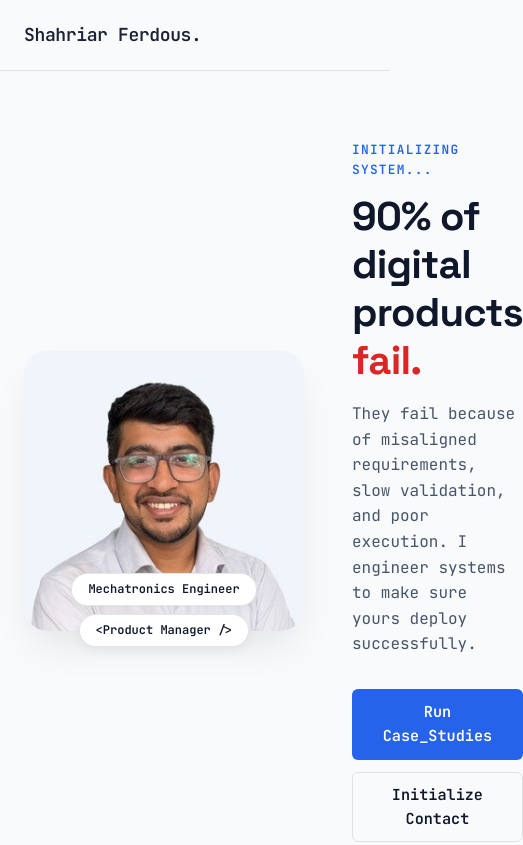
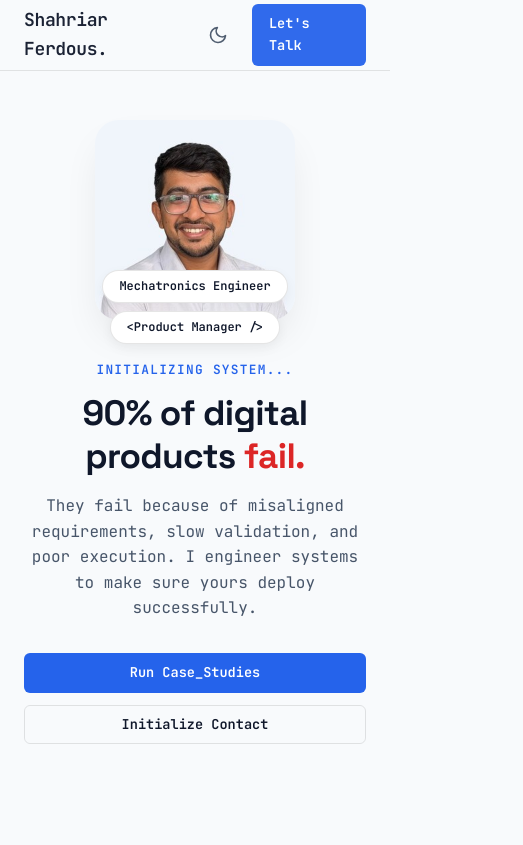
Before and after one commit to SFOcean/master-site-v1.0, a plain HTML site: page index.html in a window 390 px wide. Shown: the top 845 px of the page, 523 px wide, since content can reach past the window. Drawn offline with Linux system fonts and the light colour scheme.

Commit message:
fix: Implemented full mobile responsiveness (v1.3.0)

```diff
--- a/css/style.css
+++ b/css/style.css
@@ -461,17 +461,95 @@ a {
 
 /* Mobile Responsiveness */
 @media (max-width: 768px) {
+
+    /* Global Adjustments */
+    :root {
+        --section-pad: 50px 0;
+        /* Tighter padding for mobile */
+    }
+
+    body {
+        font-size: 0.9rem;
+        /* Slightly scale down base font */
+    }
+
+    /* Navigation */
     .nav {
+        gap: 16px;
+    }
+
+    .nav a:not(.btn) {
         display: none;
-        /* Add mobile menu logic later if needed */
+        /* Hide text links to save space */
+    }
+
+    .btn {
+        padding: 8px 16px;
+        font-size: 0.85rem;
+    }
+
+    /* Hero Section */
+    .hero {
+        padding: 120px 0 60px;
+    }
+
+    .hero-layout {
+        flex-direction: column;
+        /* Stack image and text */
+        text-align: center;
+        gap: 40px;
+    }
+
+    .hero-image-wrapper {
+        flex: 0 0 auto;
+        width: 200px;
+        /* Smaller image on mobile */
+        margin: 0 auto;
+    }
+
+    .hero-badges {
+        bottom: -24px;
+    }
+
+    .hero-subtitle {
+        margin: 0 auto 32px auto;
     }
 
     .hero-actions {
+        justify-content: center;
         flex-direction: column;
+        width: 100%;
     }
 
     .hero-actions a {
         width: 100%;
         text-align: center;
     }
+
+    /* Typography Scaling */
+    .hero-title {
+        font-size: clamp(2.2rem, 8vw, 3rem);
+    }
+
+    .section-header h2 {
+        font-size: 1.8rem;
+    }
+
+    /* Content Grids */
+    .anatomy-grid,
+    .projects-grid {
+        grid-template-columns: 1fr;
+        /* Force single column */
+    }
+
+    /* Footer */
+    .footer-content h2 {
+        font-size: 2rem;
+    }
+
+    .contact-links {
+        display: flex;
+        flex-direction: column;
+        gap: 16px;
+    }
 }
```
